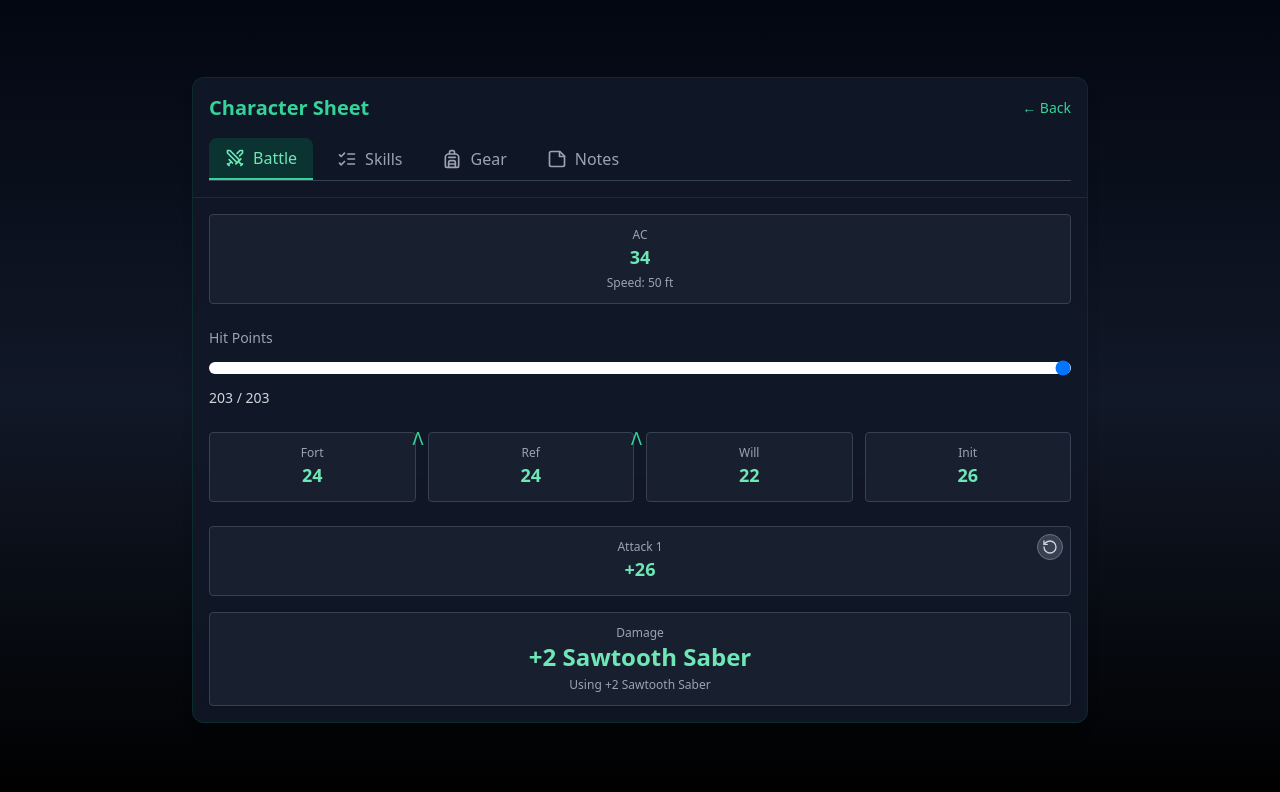
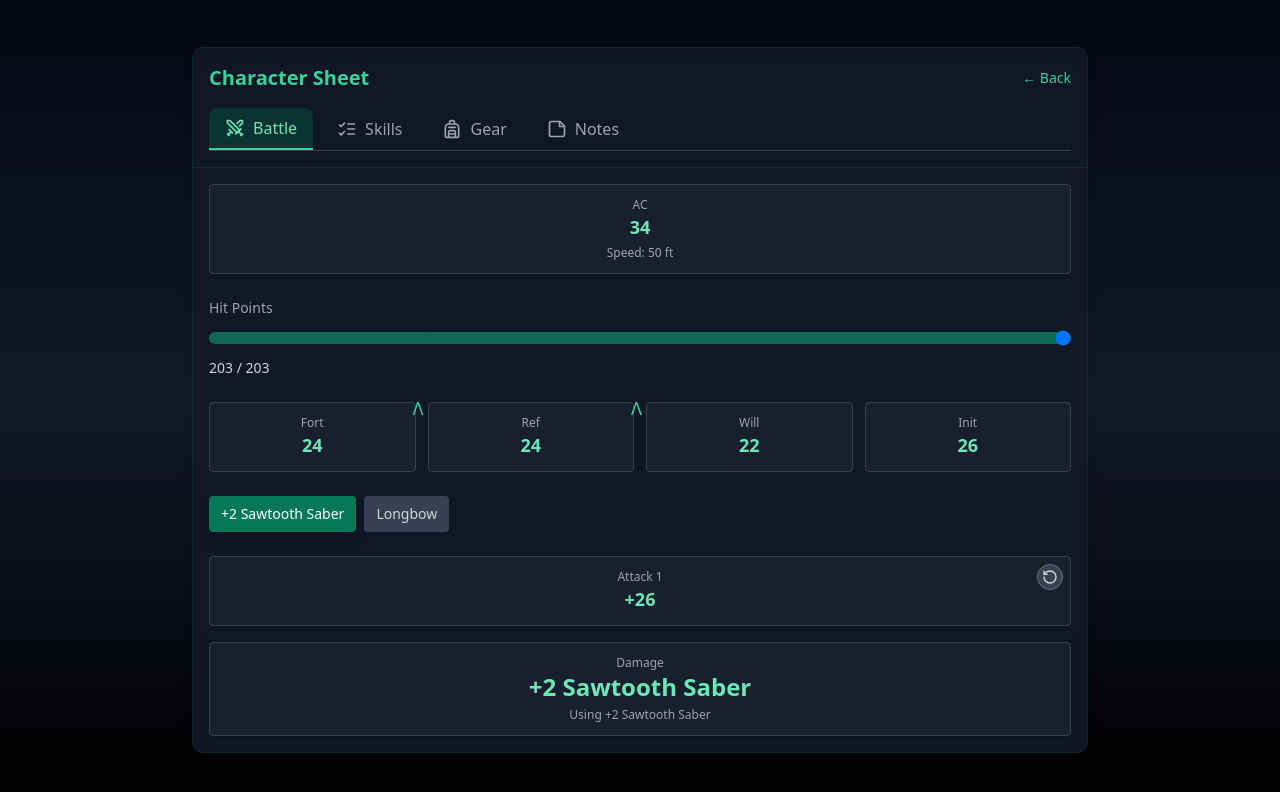
Before and after one commit to rlindgaard-collab/Karandras, a React (Vite) app: page /character-sheet in a window 1280 px wide. Shown: the top 792 px of the page. Built offline with nearby package versions, Linux system fonts and the light colour scheme.

Commit message:
Updated CharacterSheetPage.tsx

```diff
--- a/src/pages/CharacterSheetPage.tsx
+++ b/src/pages/CharacterSheetPage.tsx
@@ -280,6 +280,19 @@ export default function CharacterSheetPage() {
                   value={effectiveHp}
                   onChange={(e) => setPendingHp(parseInt(e.target.value, 10))}
                   className="w-full h-3 rounded-lg appearance-none cursor-pointer"
+                  style={{
+                    background: `linear-gradient(
+                      to right,
+                      ${
+                        diff > 0
+                          ? "rgba(16,185,129,0.7)"
+                          : diff < 0
+                          ? "rgba(239,68,68,0.7)"
+                          : "rgba(16,185,129,0.5)"
+                      } ${(effectiveHp / characterData.hp) * 100}%,
+                      rgba(31,41,55,0.8) ${(effectiveHp / characterData.hp) * 100}%
+                    )`,
+                  }}
                 />
                 <div className="flex justify-between items-center mt-2 text-sm">
                   <span>
@@ -346,6 +359,24 @@ export default function CharacterSheetPage() {
                 </button>
               </div>
 
+              {/* Weapon selector */}
+              <div className="mt-6 flex gap-2 flex-wrap">
+                {characterData.weapons.map((w, idx) => (
+                  <button
+                    key={idx}
+                    type="button"
+                    onClick={() => setActiveWeaponIndex(idx)}
+                    className={`px-3 py-2 rounded text-sm font-medium transition-all ${
+                      activeWeaponIndex === idx
+                        ? "bg-emerald-700 text-white shadow-lg"
+                        : "bg-gray-700 text-gray-300 hover:bg-gray-600"
+                    }`}
+                  >
+                    {w.name}
+                  </button>
+                ))}
+              </div>
+
               {/* Attack Knapsystem */}
               <div className="relative mt-6">
                 <button
@@ -389,11 +420,9 @@ export default function CharacterSheetPage() {
                   <span className="text-2xl font-bold text-emerald-300">
                     {damageResult !== null ? damageResult : activeWeapon.name}
                   </span>
-                  {damageResult === null && (
-                    <span className="block text-xs text-gray-400 mt-1">
-                      Using {activeWeapon.name}
-                    </span>
-                  )}
+                  <span className="block text-xs text-gray-400 mt-1">
+                    Using {activeWeapon.name}
+                  </span>
                 </div>
                 {damageResult !== null && (
                   <div className="text-sm space-y-1">
```
